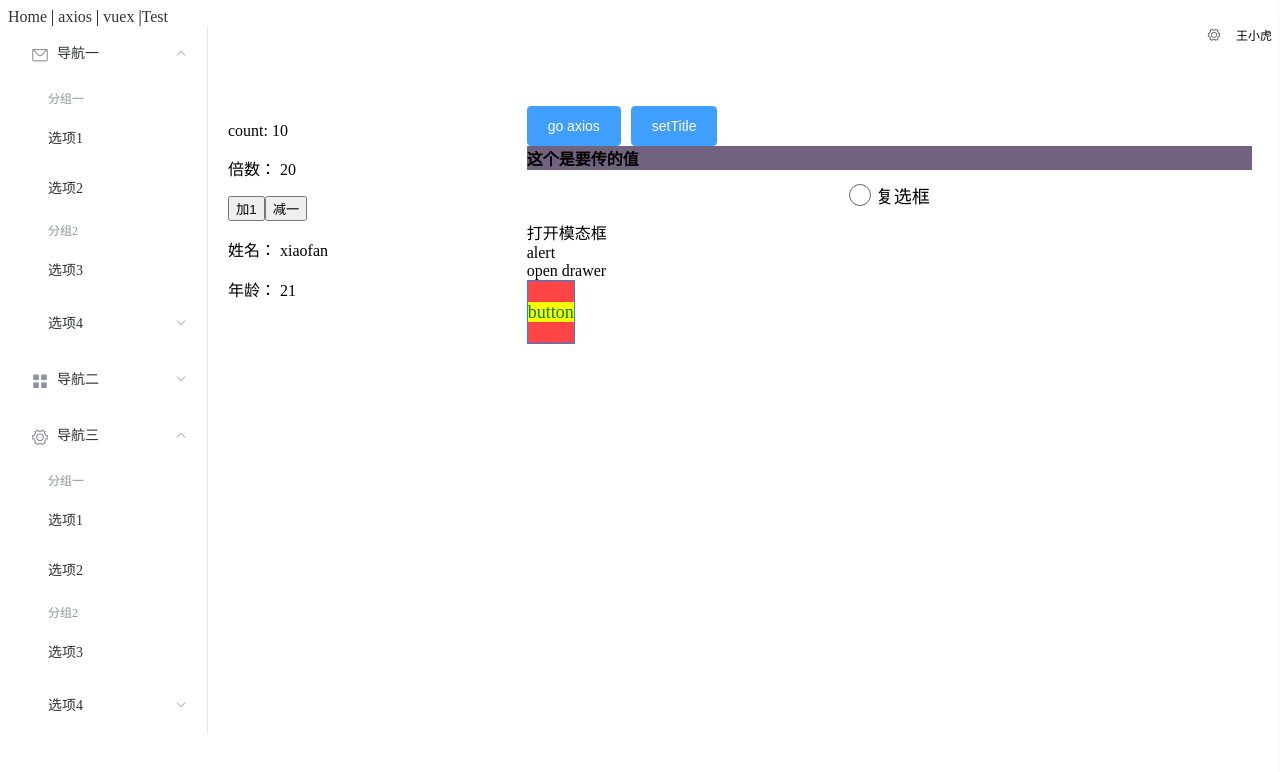
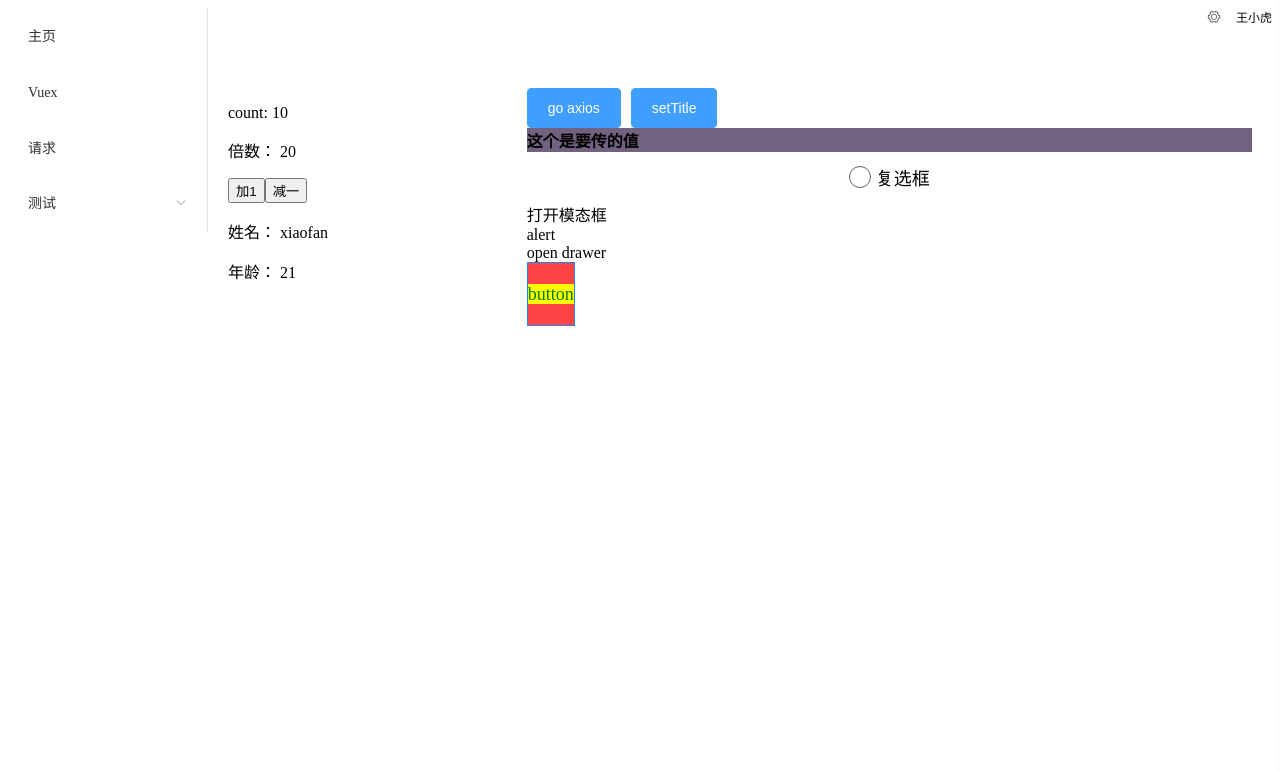
Before and after one commit to xichangzhou/vite-vue3-starter, a Vue app: page / in a window 1280 px wide. Shown: the top 772 px of the page. Built offline with nearby package versions, Linux system fonts and the light colour scheme; a web font is replaced by a local one.

Commit message:
feat: 根据路由构建多级菜单

```diff
--- a/src/App.vue
+++ b/src/App.vue
@@ -1,63 +1,7 @@
 <template>
-    <div id="nav">
-        <router-link to="/">Home</router-link>
-        |
-        <router-link to="/axios">axios</router-link>
-        |
-        <router-link to="/vuex">vuex</router-link>
-
-        |<router-link to="/test/jsonxcz">Test</router-link>
-    </div>
-
     <el-container style="height: 100%">
-        <el-aside width="200px" style="background-color: rgb(238, 241, 246)">
-            <el-menu :default-openeds="['1', '3']">
-                <el-submenu index="1">
-                    <template #title><i class="el-icon-message"></i>导航一</template>
-                    <el-menu-item-group>
-                        <template #title>分组一</template>
-                        <el-menu-item index="1-1">选项1</el-menu-item>
-                        <el-menu-item index="1-2">选项2</el-menu-item>
-                    </el-menu-item-group>
-                    <el-menu-item-group title="分组2">
-                        <el-menu-item index="1-3">选项3</el-menu-item>
-                    </el-menu-item-group>
-                    <el-submenu index="1-4">
-                        <template #title>选项4</template>
-                        <el-menu-item index="1-4-1">选项4-1</el-menu-item>
-                    </el-submenu>
-                </el-submenu>
-                <el-submenu index="2">
-                    <template #title><i class="el-icon-menu"></i>导航二</template>
-                    <el-menu-item-group>
-                        <template #title>分组一</template>
-                        <el-menu-item index="2-1">选项1</el-menu-item>
-                        <el-menu-item index="2-2">选项2</el-menu-item>
-                    </el-menu-item-group>
-                    <el-menu-item-group title="分组2">
-                        <el-menu-item index="2-3">选项3</el-menu-item>
-                    </el-menu-item-group>
-                    <el-submenu index="2-4">
-                        <template #title>选项4</template>
-                        <el-menu-item index="2-4-1">选项4-1</el-menu-item>
-                    </el-submenu>
-                </el-submenu>
-                <el-submenu index="3">
-                    <template #title><i class="el-icon-setting"></i>导航三</template>
-                    <el-menu-item-group>
-                        <template #title>分组一</template>
-                        <el-menu-item index="3-1">选项1</el-menu-item>
-                        <el-menu-item index="3-2">选项2</el-menu-item>
-                    </el-menu-item-group>
-                    <el-menu-item-group title="分组2">
-                        <el-menu-item index="3-3">选项3</el-menu-item>
-                    </el-menu-item-group>
-                    <el-submenu index="3-4">
-                        <template #title>选项4</template>
-                        <el-menu-item index="3-4-1">选项4-1</el-menu-item>
-                    </el-submenu>
-                </el-submenu>
-            </el-menu>
+        <el-aside width="200px" style="background-color: rgb(238, 241, 246); height: 100%">
+            <menu-list :items="routes" />
         </el-aside>
 
         <el-container>
@@ -86,11 +30,17 @@
 
 <script lang="ts">
 import { defineComponent } from 'vue'
+import { routes } from '@/router/index'
+import MenuList from '@/components/MenuList.vue'
 
 export default defineComponent({
     name: 'App',
-    components: {},
-    setup: () => {}
+    components: { MenuList },
+    setup: () => {
+        return {
+            routes
+        }
+    }
 })
 </script>
 
--- /dev/null
+++ b/src/components/MenuList.vue
@@ -0,0 +1,59 @@
+<template>
+    <el-menu
+        class="sidebar-el-menu"
+        default-active=""
+        @open="handleOpen"
+        @close="handleClose"
+        :collapse="isCollapse"
+        router
+    >
+        <!-- 遍历菜单 -->
+        <template v-for="item in items">
+            <!-- 含有子菜单 -->
+            <template v-if="item.children">
+                <!-- 第一层 含有子菜单菜单 -->
+                <el-submenu :index="item.path" :key="item.path">
+                    <template #title>{{ item.meta.title }}</template>
+                    <menu-list :items="item.children" :fatherPath="item.path" />
+                </el-submenu>
+            </template>
+
+            <!-- 第一层 不含子菜单  -->
+            <template v-else>
+                <el-menu-item
+                    :index="fatherPath ? `${fatherPath}/${item.path}` : item.path"
+                    :key="item.path"
+                    v-if="item.path.length > 0 && item.name !== 'Error'"
+                >
+                    <span>{{ item.meta.title }}</span>
+                </el-menu-item>
+            </template>
+        </template>
+    </el-menu>
+</template>
+
+<script>
+export default {
+    name: 'MenuList',
+    props: {
+        items: Array,
+        fatherPath: String,
+        isCollapse: Boolean
+    },
+    setup() {
+        const handleOpen = (key, keyPath) => {
+            console.log(key, keyPath)
+        }
+        const handleClose = (key, keyPath) => {
+            console.log(key, keyPath)
+        }
+
+        return {
+            handleOpen,
+            handleClose
+        }
+    }
+}
+</script>
+
+<style></style>
--- a/src/router/index.ts
+++ b/src/router/index.ts
@@ -5,46 +5,69 @@ import Vuex from '@/views/vuex.vue'
 import Error from '@/views/Error.vue'
 import Test from '@/views/Test.vue'
 
-const routes: Array<RouteRecordRaw> = [
+export const routes: Array<RouteRecordRaw> = [
     {
         path: '/',
         name: 'Home',
-        component: Home
+        component: Home,
+        meta: {
+            title: '主页'
+        }
     },
     {
         path: '/vuex',
         name: 'Vuex',
-        component: Vuex
+        component: Vuex,
+        meta: {
+            title: 'Vuex'
+        }
     },
     {
         path: '/axios',
         name: 'Axios',
-        component: () => import('@/views/axios.vue') // 懒加载组件
+        component: () => import('@/views/axios.vue'),
+        meta: {
+            title: '请求'
+        }
     },
     {
         path: '/test/:id',
         name: 'Test',
         component: Test,
+        meta: {
+            title: '测试'
+        },
         children: [
             { path: '', component: () => import('@/views/test/empty.vue') },
             {
                 // 当 /user/:id/profile 匹配成功，
                 // UserProfile 会被渲染在 User 的 <router-view> 中
+                name: 'profile',
                 path: 'profile',
-                component: () => import('@/views/test/profile.vue')
+                component: () => import('@/views/test/profile.vue'),
+                meta: {
+                    title: '测试1'
+                }
             },
             {
                 // 当 /user/:id/posts 匹配成功
                 // UserPosts 会被渲染在 User 的 <router-view> 中
+                name: 'post',
                 path: 'post',
-                component: () => import('@/views/test/post.vue')
+                component: () => import('@/views/test/post.vue'),
+                meta: {
+                    title: '测试二'
+                }
             }
         ]
     },
     {
         path: '/:catchAll(.*)*',
         name: 'Error',
-        component: Error
+        component: Error,
+        meta: {
+            isShow: false
+        }
     }
 ]
 
```
